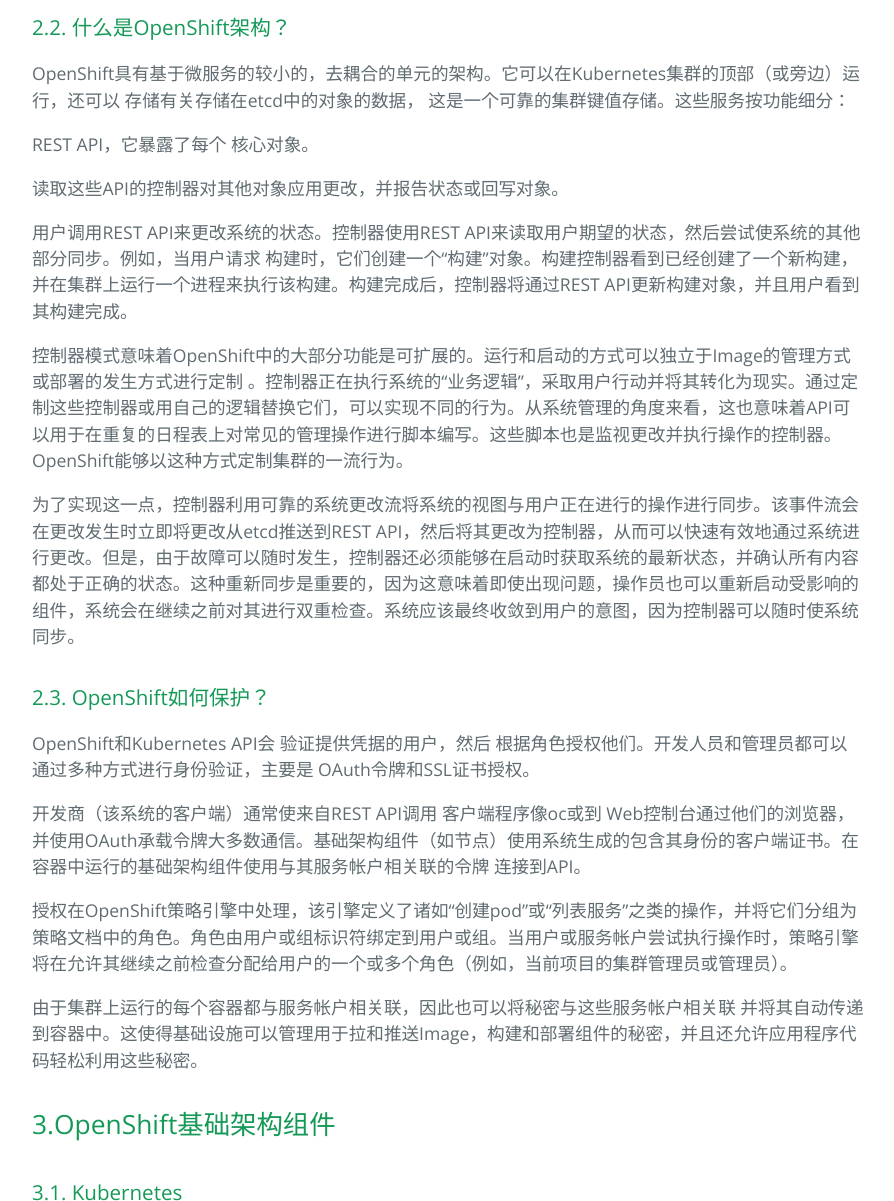
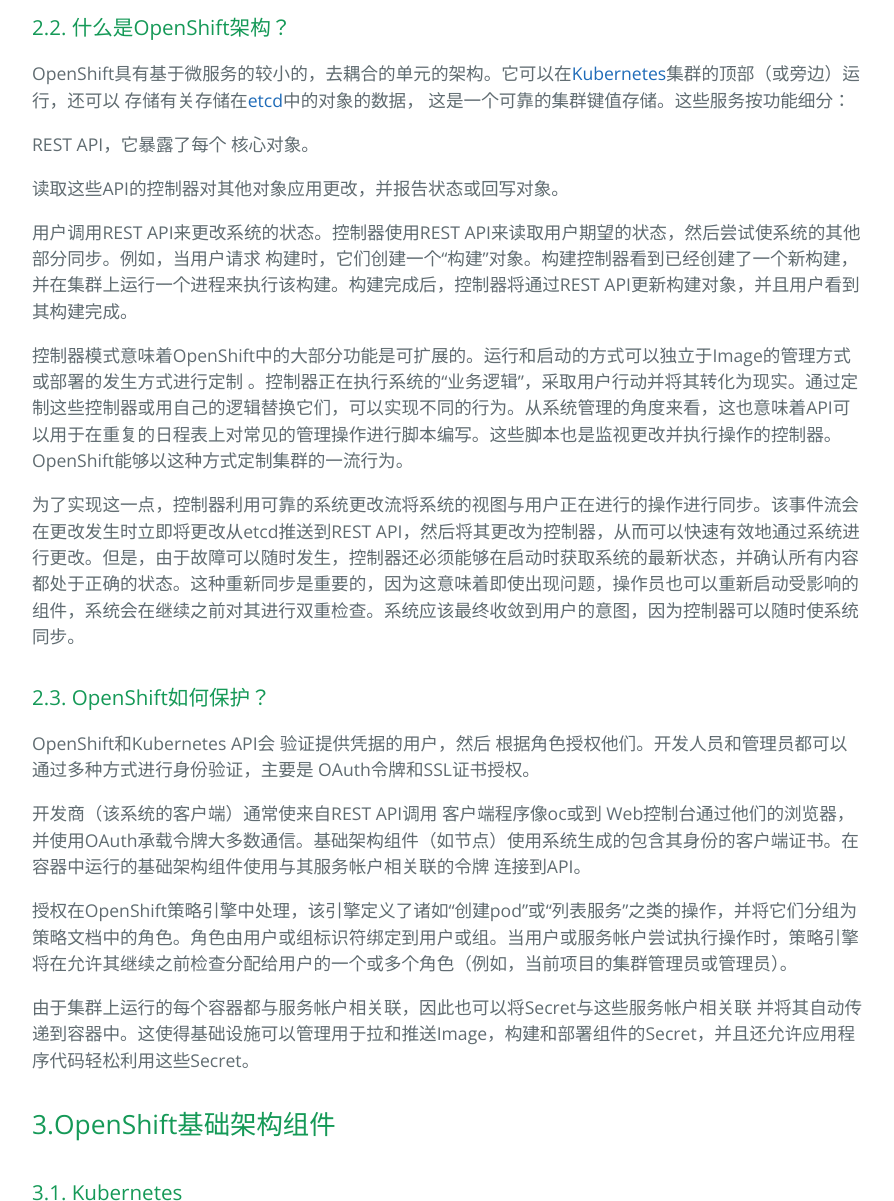
Before and after one commit to isaacloveadan/dinghuang.github.io, a Jekyll site: the page built from _posts/2017-10-11-new-openShift.markdown, in a window 1280 px wide and 1400 px high, scrolled down 2531 px. Shown: the part 199-1400 px from the top of the window, without its empty margins (192-1086 px from the left). Built offline with Jekyll 4.4.1, drawn with Linux system fonts in a browser that asks for light colours; some of the changed text lies outside the part shown.

```diff
--- a/_posts/2017-10-11-new-openShift.markdown
+++ b/_posts/2017-10-11-new-openShift.markdown
@@ -45,7 +45,7 @@
 
 ### 2.2. 什么是OpenShift架构？
 
-OpenShift具有基于微服务的较小的，去耦合的单元的架构。它可以在Kubernetes集群的顶部（或旁边）运行，还可以 存储有关存储在etcd中的对象的数据， 这是一个可靠的集群键值存储。这些服务按功能细分：
+OpenShift具有基于微服务的较小的，去耦合的单元的架构。它可以在[Kubernetes][61]集群的顶部（或旁边）运行，还可以 存储有关存储在[etcd][60]中的对象的数据， 这是一个可靠的集群键值存储。这些服务按功能细分：
 
 REST API，它暴露了每个 核心对象。
 
@@ -65,7 +65,7 @@
 
 授权在OpenShift策略引擎中处理，该引擎定义了诸如“创建pod”或“列表服务”之类的操作，并将它们分组为策略文档中的角色。角色由用户或组标识符绑定到用户或组。当用户或服务帐户尝试执行操作时，策略引擎将在允许其继续之前检查分配给用户的一个或多个角色（例如，当前项目的集群管理员或管理员）。
 
-由于集群上运行的每个容器都与服务帐户相关联，因此也可以将秘密与这些服务帐户相关联 并将其自动传递到容器中。这使得基础设施可以管理用于拉和推送Image，构建和部署组件的秘密，并且还允许应用程序代码轻松利用这些秘密。
+由于集群上运行的每个容器都与服务帐户相关联，因此也可以将Secret与这些服务帐户相关联 并将其自动传递到容器中。这使得基础设施可以管理用于拉和推送Image，构建和部署组件的Secret，并且还允许应用程序代码轻松利用这些Secret。
 
 3.OpenShift基础架构组件
 --------------------------------------------------
@@ -1391,7 +1391,7 @@
  5. 单击 **Webhooks & Services** 。
  6. 单击 **Add webhook** 。
  7. 将您的Webhook URL粘贴到 **Payload URL** 字段中。
- 8. 在 **Secret** 字段中，键入在创建应用程序时选择的秘密。
+ 8. 在 **Secret** 字段中，键入在创建应用程序时选择的Secret。
  9. 单击 **Add webhook** 以保存。
 
 GitHub现在尝试ping OpenShift服务器以确保通信成功。如果配置正确，您将在新的webhook URL旁边看到一个绿色的复选标记。将鼠标悬停在复选标记上，以查看上一次交货的状态。
```
Also changed, not shown: other parts of _posts/2017-10-11-new-openShift.markdown (+2 -0 lines), index.html (+9 -0 lines).
